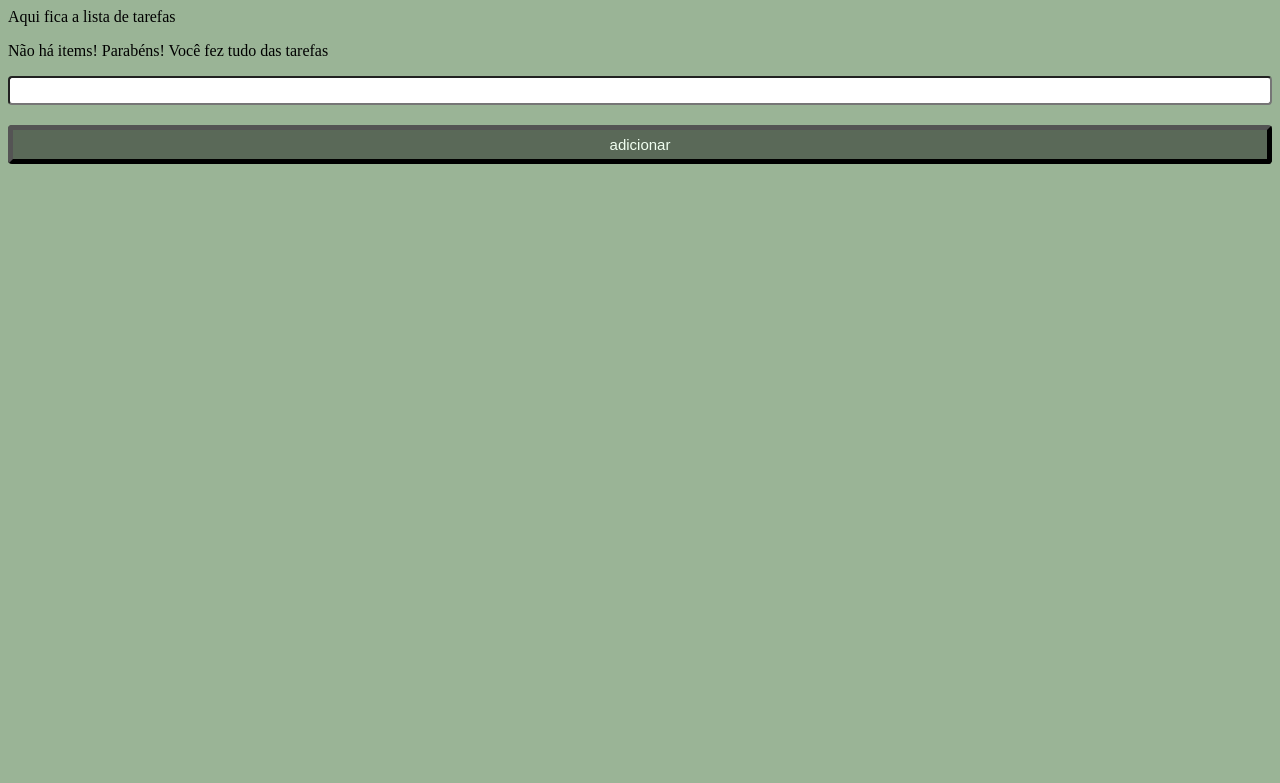
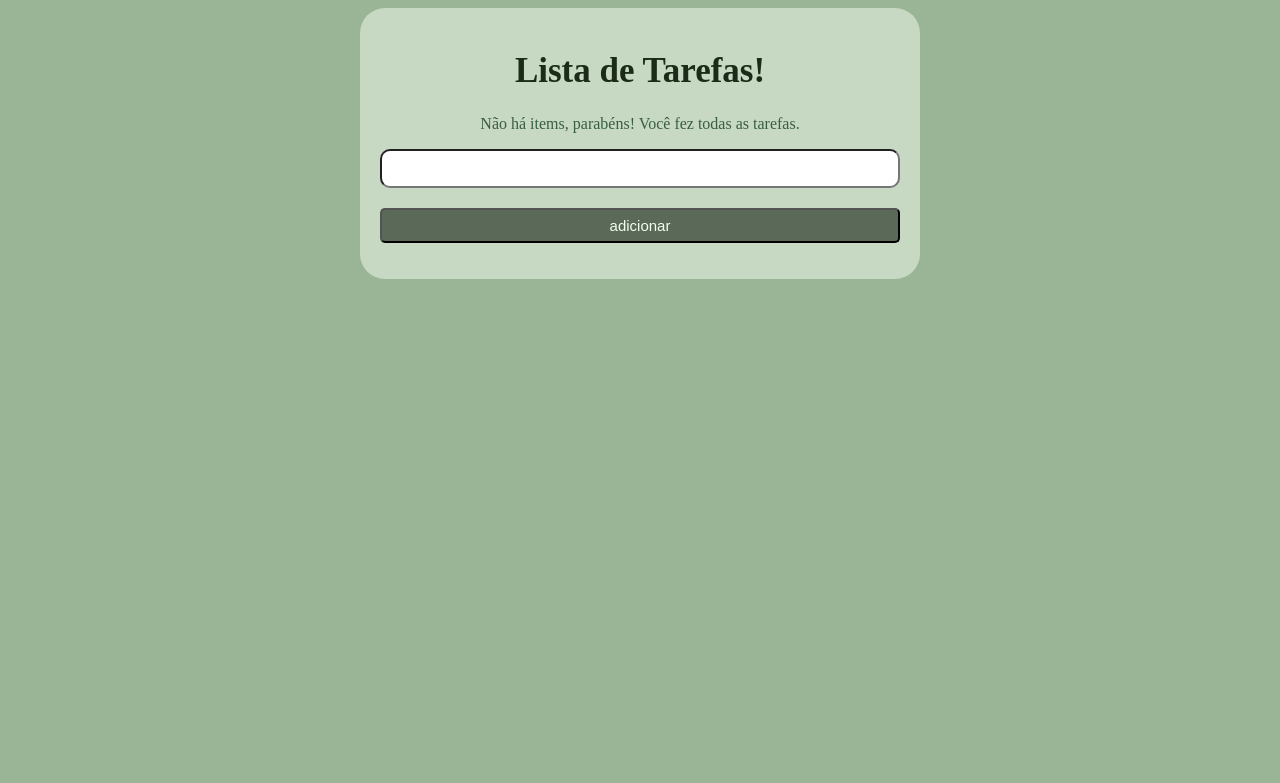
Before and after one commit to lucasifb/Flask-Tarefas, a Flask app: page / in a window 1280 px wide. Shown: the top 783 px of the page. Run offline with Flask 3, Linux system fonts and the light colour scheme.

Commit message:
finalizacao

```diff
--- a/static/style.css
+++ b/static/style.css
@@ -1,30 +1,47 @@
 body{background-color:rgb(154, 180, 150)}
 
-.cartao{
-    margin: auto;
-    width: 400px;
-    background-color:darkgrey;
-    border: 1px solid gray;
-    border-radius: 10px;
-    padding: 20px;
-}
 
-label{width: 100%;}
 input{width: 100%;
       margin-bottom: 20px;
-      border-radius:4px;
-      padding:5px;
+      border-radius:10px;
+      padding:10px;
 }
 button{
     background-color:rgb(90, 105, 88);
     color:honeydew;
-    border-width: 5px;
-   border-radius:4px;
-   padding: 6px;
+    border-width: 2px;
+   border-radius:5px;
+   padding: 7px;
    width:100%;
    font-size: 15px;
 }
 
+
+.Lixo{
+    background-color: rgb(74, 82, 72);
+    width:auto;
+    padding: 6px;
+    border-radius: 25px;
+    align-items: center;
+}
+
+
 h1{
-    text-align: center;
+    text-align:center;
+    font-size: 35px;
+    color:rgb(27, 43, 23);
 }
+
+p{
+    text-align:center;
+    color:rgb(58, 94, 67);
+}
+
+
+.cartao{
+    border-radius: 25px;
+    background-color:rgb(199, 216, 195);
+    margin:auto;
+    padding: 20px;
+    max-width:520px; /*Limita o tamanho */
+}
--- a/templates/tarefas.html
+++ b/templates/tarefas.html
@@ -4,17 +4,20 @@
        <link rel="stylesheet" href="{{url_for('static', filename='style.css')}}">
     </head>
     <body>
-        Aqui fica a lista de tarefas
+
+        <div class="cartao">
+
+        <h1>Lista de Tarefas!</h1>
 
         {% if lista %}
              <ol>
              {% for item in lista %}
                  <li>{{ item }}</li>
-                 <a href="/delete/{{loop.index0}}"><button>Excluir</button></a>
+                 <a href="/delete/{{loop.index0}}"><button class="Lixo">Excluir</button></a>
              {% endfor %}
             </ol>
         {% else %}
-             <p> Não há items! Parabéns! Você fez tudo das tarefas</p>
+             <p> Não há items, parabéns! Você fez todas as tarefas.</p>
         {% endif %}
 
 
@@ -22,6 +25,7 @@
             <input type="text" name="nova">
             <button type="submit">adicionar</button>
         </form>
+        </div>
     </body>
 
 </html>
```
